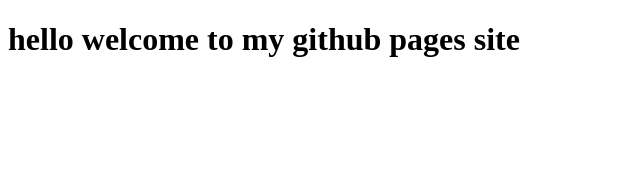
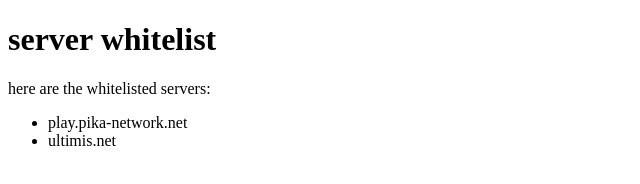
Before and after one commit to xavein/xavein.github.io, a plain HTML site: page index.html in a window 1280 px wide. Shown: the whole page, without its empty margins (0-640 px from the left). Drawn offline with Linux system fonts and the light colour scheme.

Commit message:
Update index.html

```diff
--- a/index.html
+++ b/index.html
@@ -3,9 +3,24 @@
 <head>
     <meta charset="UTF-8">
     <meta name="viewport" content="width=device-width, initial-scale=1.0">
-    <title>My GitHub Pages Site</title>
+    <title>server Whitelist</title>
 </head>
 <body>
-    <h1>hello welcome to my github pages site</h1>
+    <h1>server whitelist</h1>
+    <p>here are the whitelisted servers:</p>
+    <ul id="server-list"></ul>
+    <script>
+        fetch('data/json/serverwhitelist.json')
+            .then(response => response.json())
+            .then(data => {
+                const serverList = document.getElementById('server-list');
+                data.servers.forEach(server => {
+                    const listItem = document.createElement('li');
+                    listItem.textContent = server;
+                    serverList.appendChild(listItem);
+                });
+            })
+            .catch(error => console.error('Error fetching server whitelist:', error));
+    </script>
 </body>
 </html>
```
